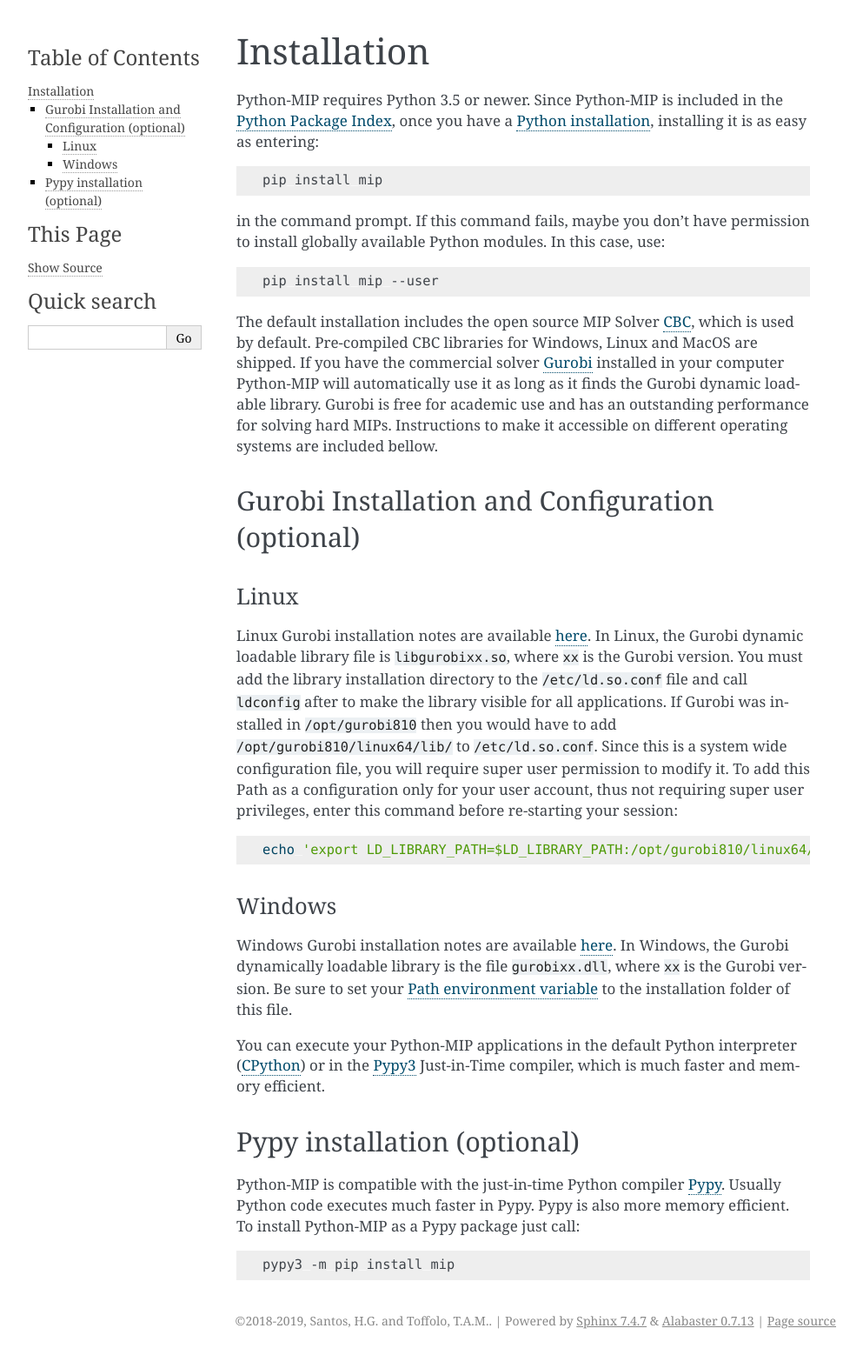
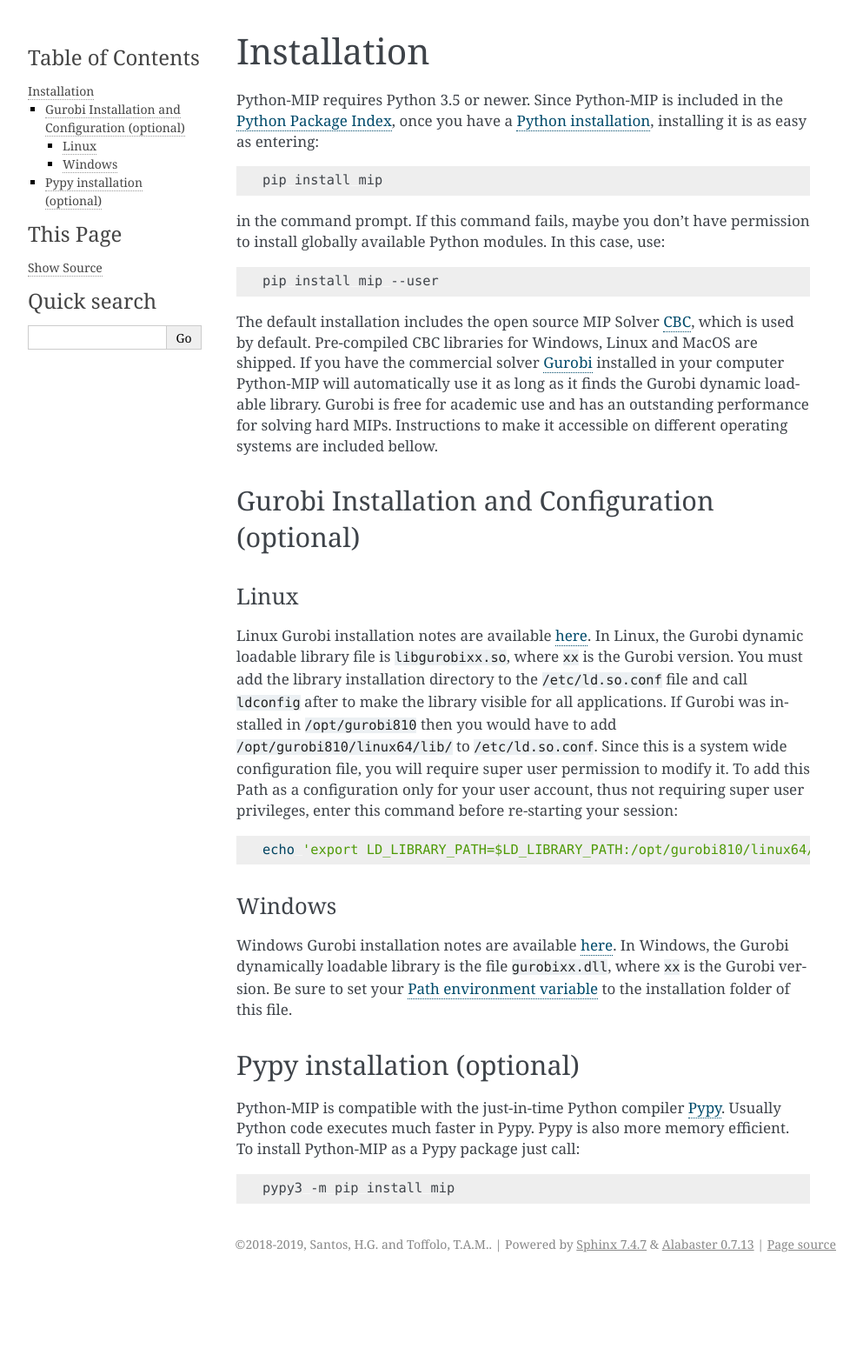
Before and after one commit to coin-or/python-mip, a Sphinx documentation site: the page built from docs/install.rst, in a window 1280 px wide. Shown: the whole page at 87% size, without its empty margins (148-1141 px from the left). Built offline with Sphinx 7.4.7, drawn with Linux system fonts in a browser that asks for light colours; after the commit the page ends 1470 px from its top, so only the background shows below that.

Commit message:
more installation details
Former-commit-id: 52ac710799a0b46f09410664a4f3e77c7a1ab5bc

```diff
--- a/docs/install.rst
+++ b/docs/install.rst
@@ -62,11 +62,6 @@
 <https://www.computerhope.com/issues/ch000549.htm>`_ to the installation folder
 of this file.
 
-You can execute your Python-MIP applications in the default Python
-interpreter (`CPython <https://en.wikipedia.org/wiki/CPython>`_) or in the
-`Pypy3 <https://pypy.org>`_ Just-in-Time compiler, which is much faster
-and memory efficient.
-
 Pypy installation (optional)
 ----------------------------
 
```
